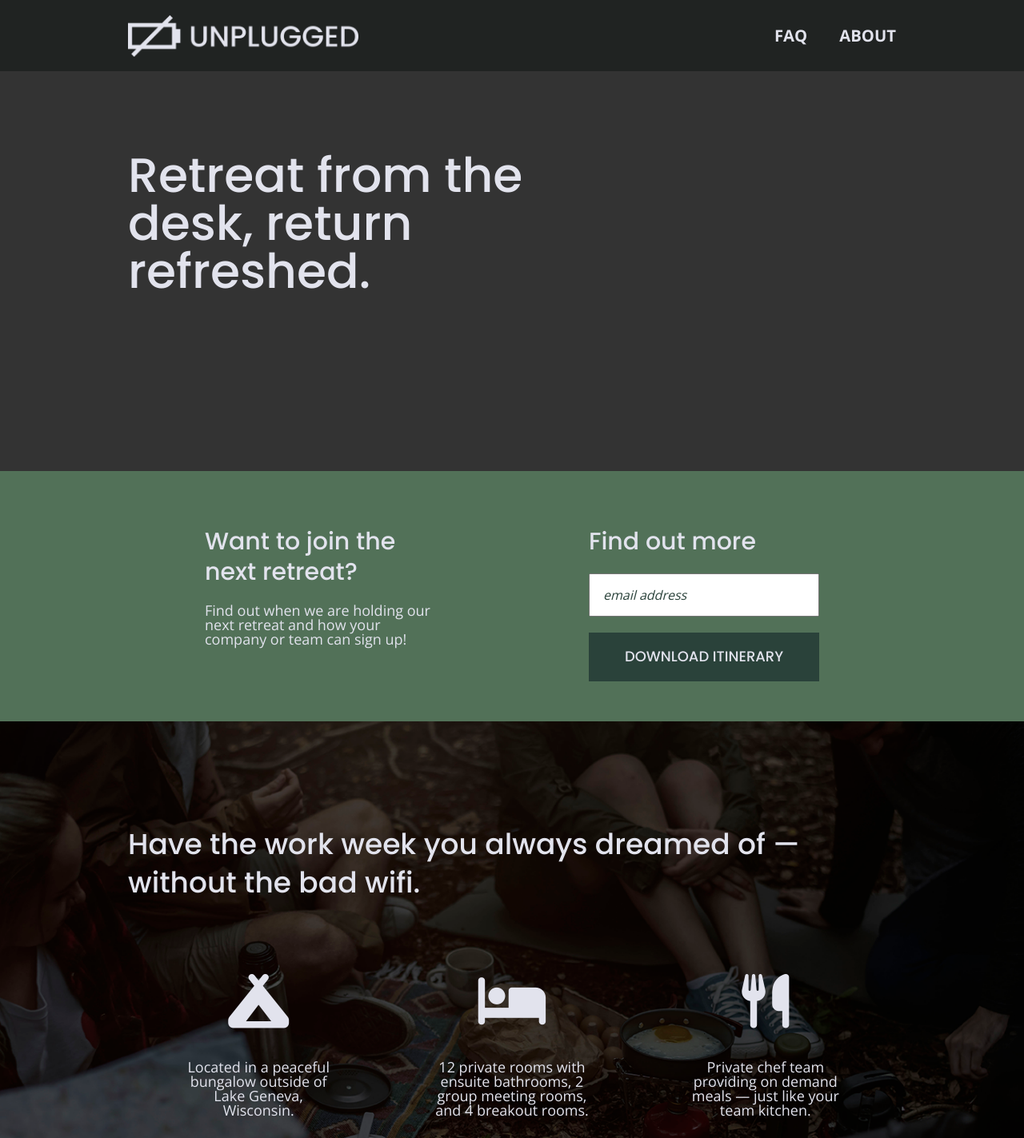
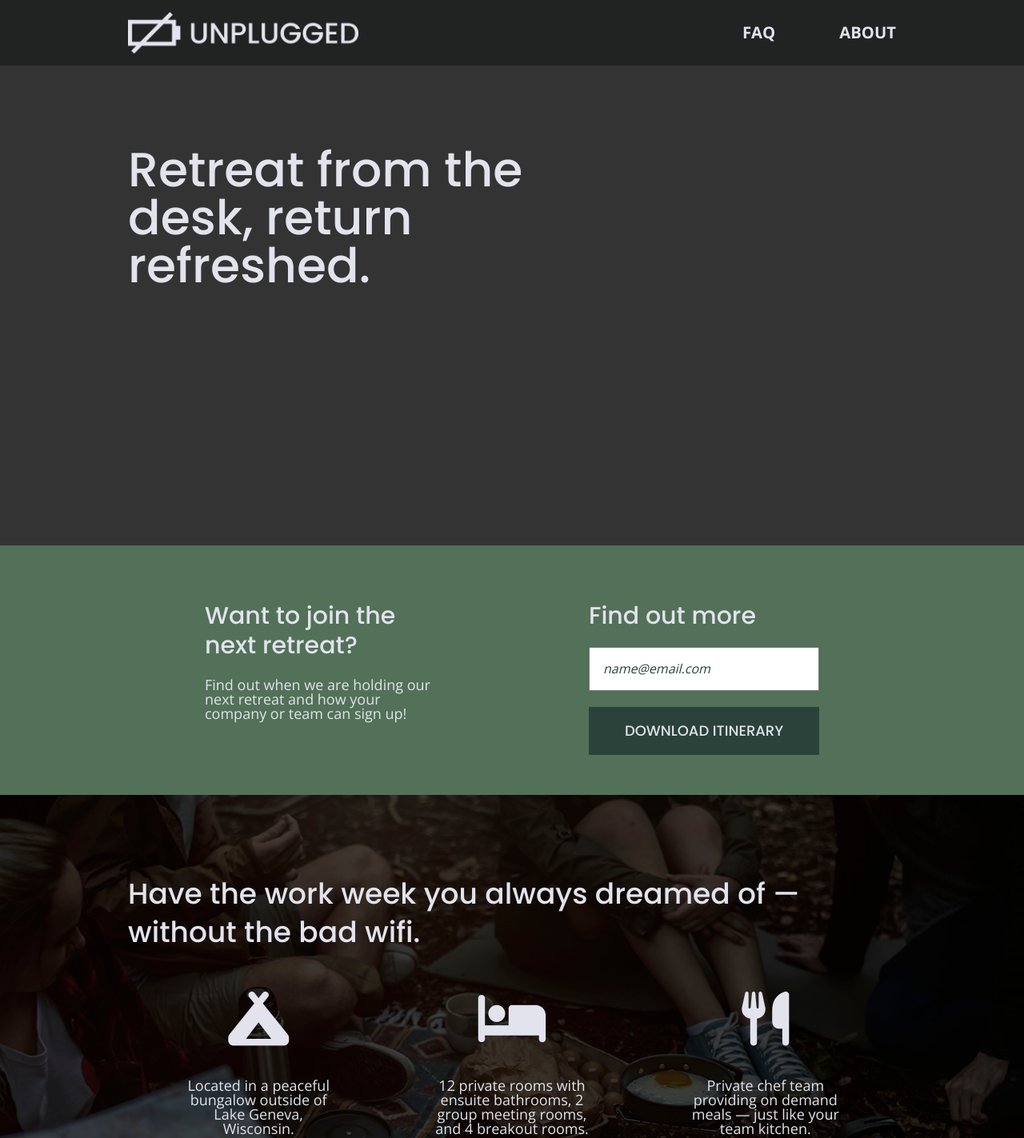
Before and after one commit to CrystalB-hub/unplugged-retreat, a website built with Parcel: page index.html in a window 1280 px wide. Shown: the top 1423 px of the page at 80% size. Built offline with nearby package versions, Linux system fonts and the light colour scheme; files whose address does not match are found by name.

Commit message:
Updated CSS to remove some default styles

```diff
--- a/css/main.css
+++ b/css/main.css
@@ -98,13 +98,14 @@ textarea {
     font-family: 'Open Sans', sans-serif;
     font-size: 1em;
     text-align: left;
-    /**************Placeholder background color. REMOVE after images***********/
-    background-color: darkgrey;
+
    }
 
   ul, ol {
     list-style-type: none;
     font-size: 1.125em;
+    margin: 0;
+    padding:0;
   }
 
   a {
@@ -116,6 +117,7 @@ textarea {
     font-family: 'Poppins', sans-serif;
     font-size: 1.875em;
     font-weight: 500;
+    margin: 0;
   }
 
   h3, h4 {
@@ -193,6 +195,10 @@ header nav ul {
   font-weight: bold;
 }
 
+header nav ul li {
+  font-size: 1.125em;
+}
+
 .header-divider {
   background: #3a3a3a;
   width: 100%;
@@ -239,7 +245,7 @@ footer p {
 }
 
 footer .copyright {
-  margin: 20px 0;
+  margin-bottom: 20px;
 }
 
 /*------------------------Mobile styles - homepage-------------------------*/
@@ -310,6 +316,7 @@ input[type=button] {
 .features .features-items {
   display: flex;
   justify-content: center;
+  align-items: center;
   flex-flow: row wrap;
 }
 
@@ -418,6 +425,10 @@ input[type=button] {
 
 .faq-content {
   margin-bottom: 50px;
+}
+
+.faq-content h4 {
+  line-height: 1.3333;
 }
 
 
@@ -557,6 +568,9 @@ input[type=button] {
   }
 
   /*Hero area*/
+  .hero-area {
+    min-height: 600px;
+  }
   .hero-area h1 {
     font-size: 3em;
     line-height: 1;
@@ -583,6 +597,10 @@ input[type=button] {
     align-items: center;
     flex-flow: column wrap;
     flex-basis: 50%;
+  }
+
+  .features h2 {
+    margin-bottom: 20px;
   }
 
   .features .features-item-description {
@@ -679,10 +697,6 @@ input[type=button] {
   }
 
   /*----------------------FAQ styles----------------------------*/
-  header {
-    padding: 15px 0;
-  }
-
   .faq .content-wrapper {
     justify-content: space-between;
   }
@@ -706,6 +720,10 @@ input[type=button] {
   /*----------------------Homepage styles----------------------------*/
 
    /*General Styles*/
+   header {
+    padding: 15px 0;
+  }
+
    .content-wrapper {
     max-width: 960px;
   }
@@ -723,7 +741,7 @@ input[type=button] {
     line-height: 1.333;
 
   }
-  /*Header*/
+
   header ul, li {
     font-size: 1.125em;
   }
--- a/index.html
+++ b/index.html
@@ -64,7 +64,7 @@
         </div>
         <div class="form">
           <h3>Find out more</h3>
-          <input type="text" name="name" value="email address">
+          <input type="text" name="name" value="name@email.com">
           <input type="button" value="Download Itinerary">
         </div>
       </div>
```
